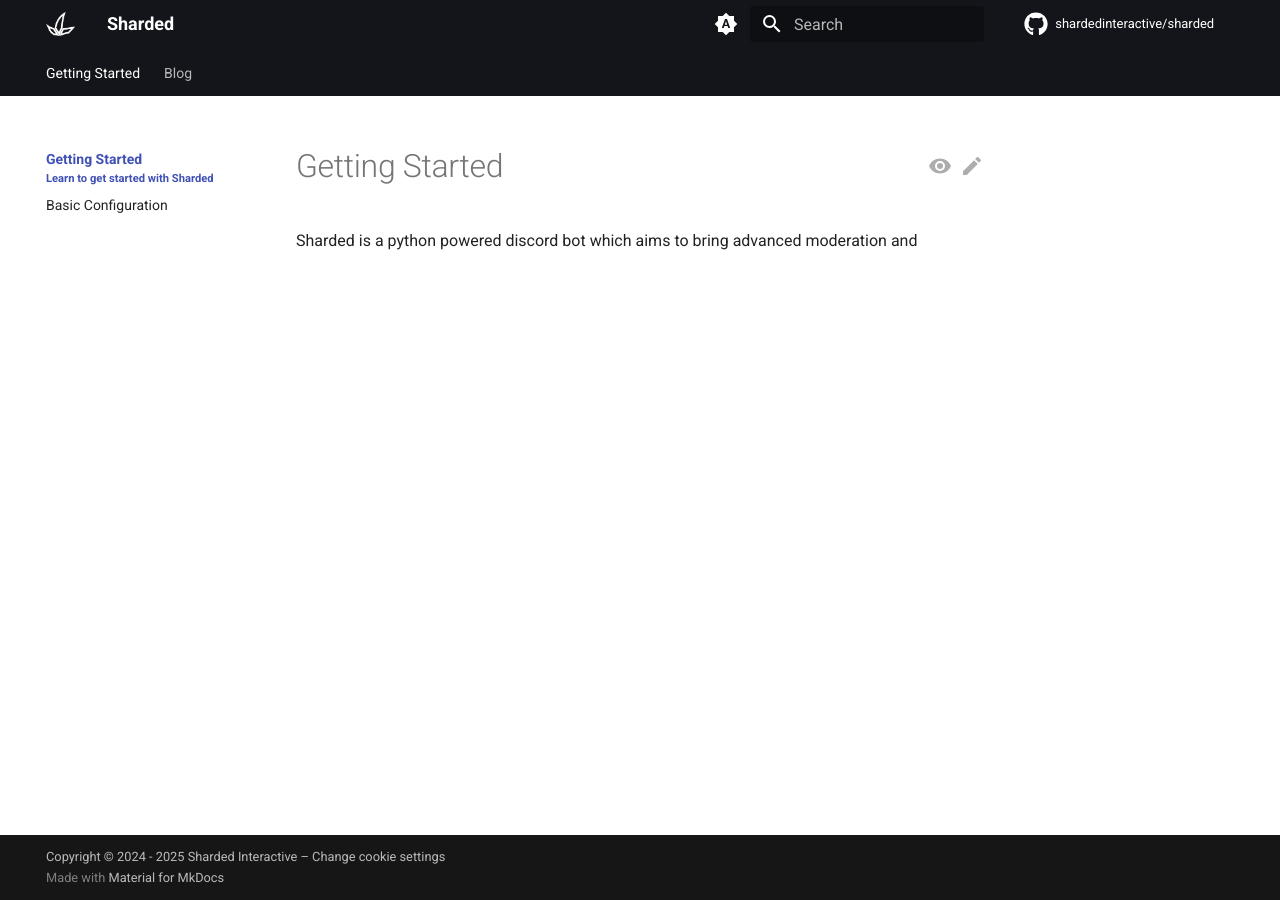
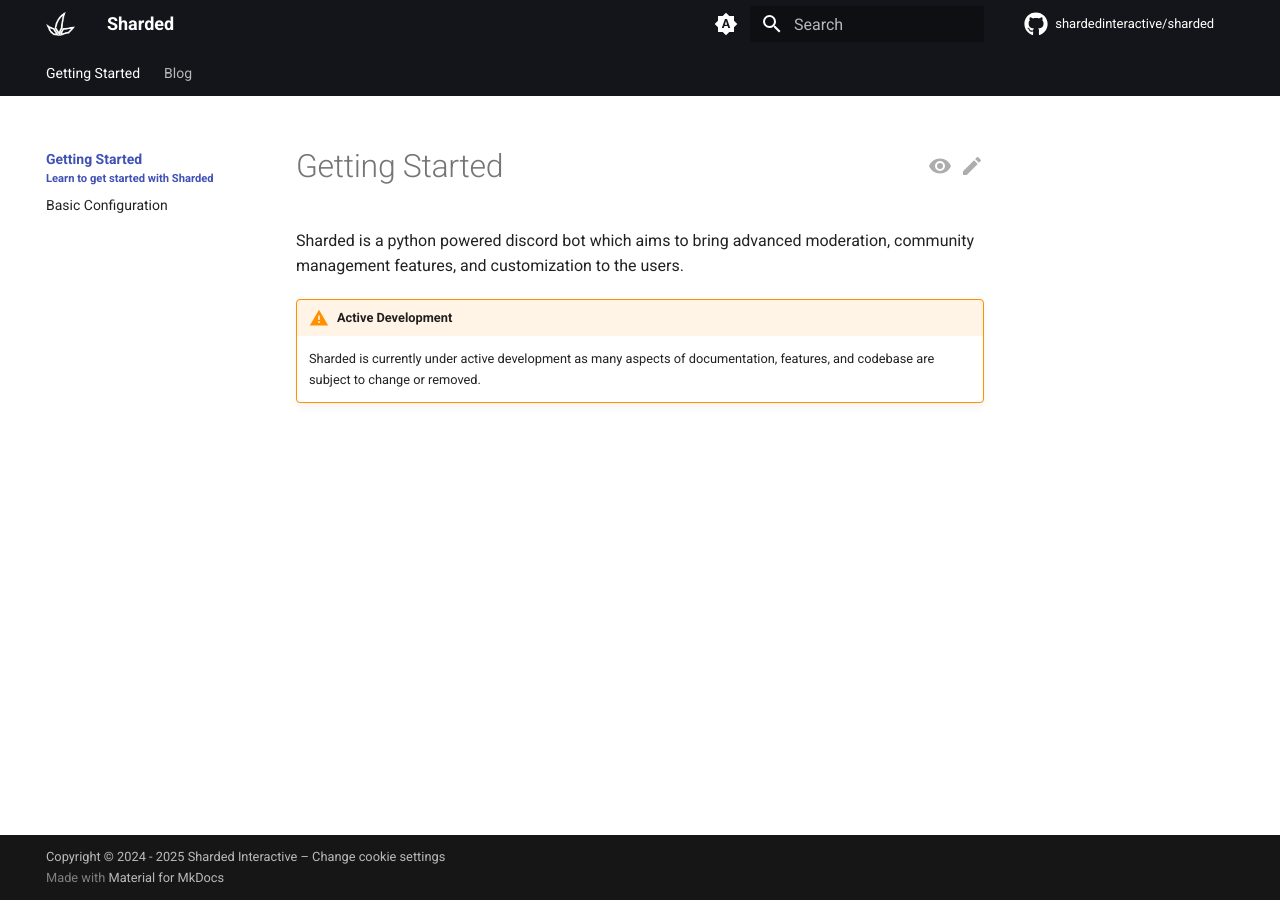
Before and after one commit to ShardedInteractive/sharded, an MkDocs documentation site: the page built from docs/index.md, in a window 1280 px wide. Built offline with MkDocs 1.6.1 and Material for MkDocs 9.7.7, drawn with Linux system fonts in a browser that asks for light colours; plug-ins that fetch from the network failed and are left out; comment, search, counter and statistics services are not loaded.

Commit message:
chore: Update Dockerfile to use python:3.12-alpine and enhance documentation

```diff
--- a/docs/index.md
+++ b/docs/index.md
@@ -5,4 +5,8 @@
 ---
 # Getting Started
 
-Sharded is a python powered discord bot which aims to bring advanced moderation and
+Sharded is a python powered discord bot which aims to bring advanced moderation, community management features, and customization to the users.
+
+!!! warning "Active Development"
+    Sharded is currently under active development as many aspects of documentation, features, and codebase are subject to change or removed.
+    { data-search-exclude }
--- a/mkdocs.yml
+++ b/mkdocs.yml
@@ -91,7 +91,9 @@
   - pymdownx.inlinehilite
   - pymdownx.snippets
   - pymdownx.superfences
+  - pymdownx.details
   - footnotes
+  - attr_list
   - def_list
   - admonition
 
```
Also changed, not shown: 1 other file.
